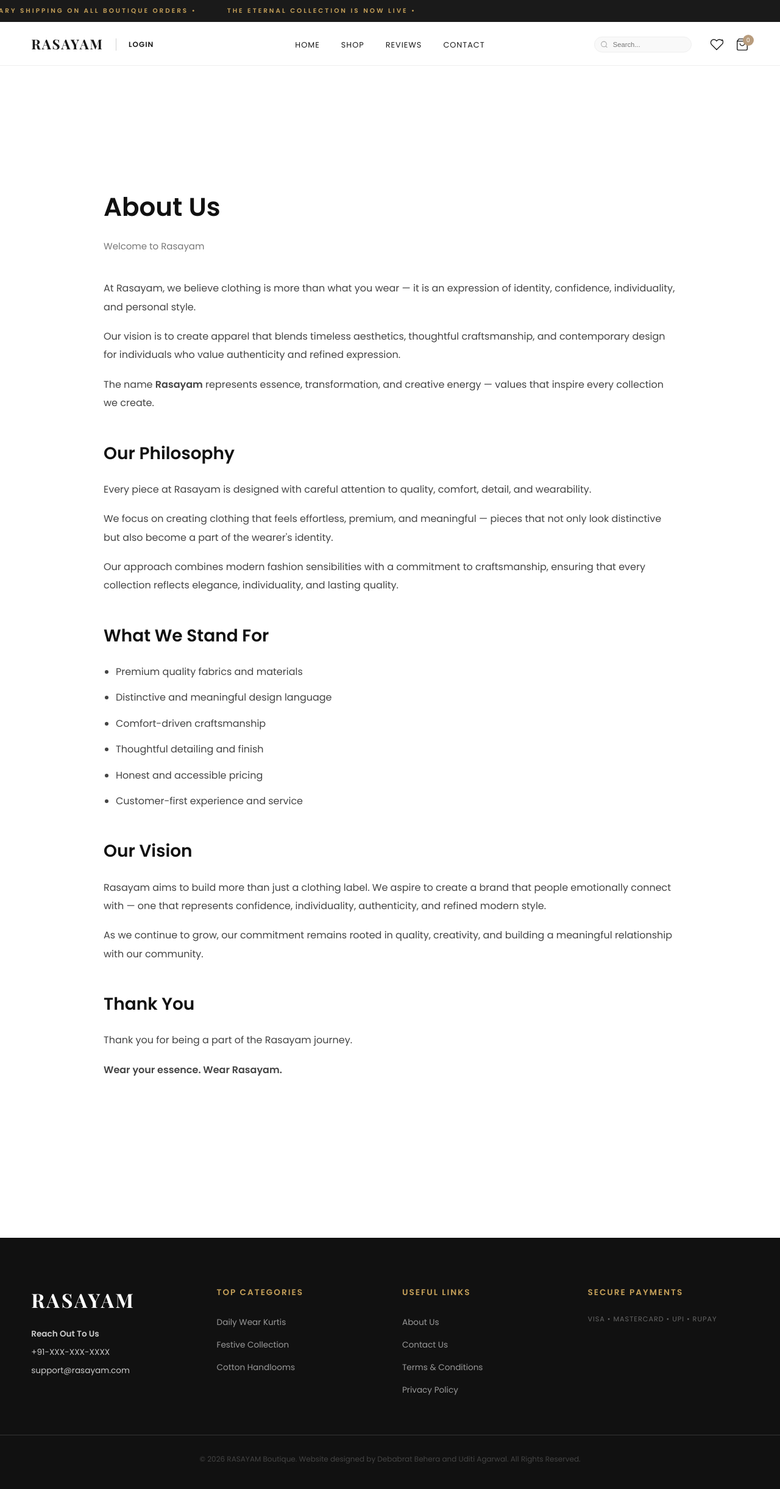
After one commit to Rasayam-Team/Rasayam-website, a Django app: page /about-us/ in a window 1280 px wide. The commit adds this page. Shown: the whole page at 61% size. Run offline with Django 5.2, Linux system fonts and the light colour scheme; some web fonts are replaced.

Commit message:
About us page

```diff
--- /dev/null
+++ b/products/templates/products/about_us.html
@@ -0,0 +1,163 @@
+{% extends 'products/base.html' %}
+{% load static %}
+
+{% block content %}
+
+<style>
+    .policy-container {
+        max-width: 1100px;
+        margin: 60px auto;
+        padding: 40px;
+        background: #fff;
+        border-radius: 12px;
+        line-height: 1.9;
+    }
+
+    .policy-title {
+        font-size: 42px;
+        font-weight: 700;
+        margin-bottom: 10px;
+        color: #111;
+    }
+
+    .policy-date {
+        color: #777;
+        margin-bottom: 40px;
+        font-size: 15px;
+    }
+
+    .policy-section {
+        margin-bottom: 40px;
+    }
+
+    .policy-section h2 {
+        font-size: 28px;
+        margin-bottom: 18px;
+        color: #111;
+        font-weight: 600;
+    }
+
+    .policy-section p {
+        font-size: 16px;
+        color: #444;
+        margin-bottom: 18px;
+    }
+
+    .policy-section ul {
+        padding-left: 20px;
+    }
+
+    .policy-section li {
+        margin-bottom: 12px;
+        color: #444;
+    }
+
+    @media(max-width:768px) {
+        .policy-container {
+            padding: 25px;
+            margin: 30px 15px;
+        }
+
+        .policy-title {
+            font-size: 32px;
+        }
+
+        .policy-section h2 {
+            font-size: 24px;
+        }
+    }
+</style>
+
+<div class="policy-container">
+
+    <section class="policy-container">
+    <div class="policy-content">
+
+        <h1 class="policy-title">About Us</h1>
+
+        <p class="policy-date">Welcome to Rasayam</p>
+
+        <section class="policy-section">
+
+            <p>
+                At Rasayam, we believe clothing is more than what you wear — it is an expression of identity, confidence, individuality, and personal style.
+            </p>
+
+            <p>
+                Our vision is to create apparel that blends timeless aesthetics, thoughtful craftsmanship, and contemporary design for individuals who value authenticity and refined expression.
+            </p>
+
+            <p>
+                The name <strong>Rasayam</strong> represents essence, transformation, and creative energy — values that inspire every collection we create.
+            </p>
+
+        </section>
+
+        <section class="policy-section">
+
+            <h2>Our Philosophy</h2>
+
+            <p>
+                Every piece at Rasayam is designed with careful attention to quality, comfort, detail, and wearability.
+            </p>
+
+            <p>
+                We focus on creating clothing that feels effortless, premium, and meaningful — pieces that not only look distinctive but also become a part of the wearer's identity.
+            </p>
+
+            <p>
+                Our approach combines modern fashion sensibilities with a commitment to craftsmanship, ensuring that every collection reflects elegance, individuality, and lasting quality.
+            </p>
+
+        </section>
+
+        <section class="policy-section">
+
+            <h2>What We Stand For</h2>
+
+            <ul>
+                <li>Premium quality fabrics and materials</li>
+                <li>Distinctive and meaningful design language</li>
+                <li>Comfort-driven craftsmanship</li>
+                <li>Thoughtful detailing and finish</li>
+                <li>Honest and accessible pricing</li>
+                <li>Customer-first experience and service</li>
+            </ul>
+
+        </section>
+
+        <section class="policy-section">
+
+            <h2>Our Vision</h2>
+
+            <p>
+                Rasayam aims to build more than just a clothing label. We aspire to create a brand that people emotionally connect with — one that represents confidence, individuality, authenticity, and refined modern style.
+            </p>
+
+            <p>
+                As we continue to grow, our commitment remains rooted in quality, creativity, and building a meaningful relationship with our community.
+            </p>
+
+        </section>
+
+        <section class="policy-section">
+
+            <h2>Thank You</h2>
+
+            <p>
+                Thank you for being a part of the Rasayam journey.
+            </p>
+
+            <p>
+                <strong>Wear your essence. Wear Rasayam.</strong>
+            </p>
+
+        </section>
+
+    </div>
+</section>
+    </div>
+
+</div>
+
+{% endblock %}
--- a/products/templates/products/base.html
+++ b/products/templates/products/base.html
@@ -188,7 +188,7 @@
             <div class="footer-col">
                 <h4>Useful Links</h4>
                 <ul>
-                    <li><a href="{% url 'about' %}">About Us</a></li>
+                    <li><a href="{% url 'about_us' %}">About Us</a></li>
                     <li><a href="{% url 'contact' %}">Contact Us</a></li>
                     <li><a href="{% url 'terms' %}">Terms & Conditions</a></li>
                     <li><a href="{% url 'privacy_policy' %}">Privacy Policy</a></li>
--- a/products/urls.py
+++ b/products/urls.py
@@ -7,6 +7,7 @@ urlpatterns = [
     path('', views.index, name='index'),
     path('shop/', views.shop, name='shop'),
     path('about/', views.about_view, name='about'),
+    path('about-us/', views.about_us, name='about_us'),
     path('contact/', views.contact, name='contact'),
     path('privacy-policy/', views.privacy, name='privacy_policy'),
 
--- a/products/views.py
+++ b/products/views.py
@@ -94,6 +94,9 @@ def about_view(request):
     # Fetch all reviews, or just verified ones for a premium look
     reviews = Review.objects.filter(is_verified=True).order_by('-id')
     return render(request, 'products/about.html', {'reviews': reviews})
+
+def about_us(request):
+    return render(request, 'products/about_us.html')
 
 def contact(request):
     if request.method == 'POST':
```
